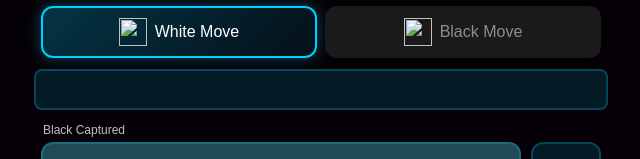
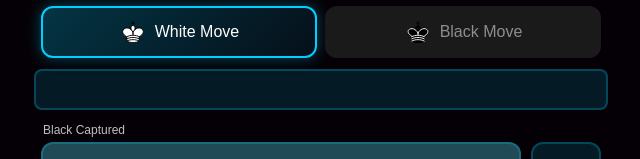
Before and after one commit to show134hell/SR-Chess, a plain HTML site: page index.html in a window 1280 px wide. Shown: the top 159 px of the page, without its empty margins (319-959 px from the left). Drawn offline with Linux system fonts and the light colour scheme.

Commit message:
Update index.html

```diff
--- a/index.html
+++ b/index.html
@@ -17,12 +17,12 @@
   <div id="turnBar" class="turn-bar">
 
     <div id="whiteTurn" class="turn-player active">
-      <img src="Image/wKing.svg" alt="">
+      <img src="wKing.svg" alt="">
       <span>White Move</span>
     </div>
 
     <div id="blackTurn" class="turn-player">
-      <img src="Image/bKing.svg" alt="">
+      <img src="bKing.svg" alt="">
       <span>Black Move</span>
     </div>
 
```
